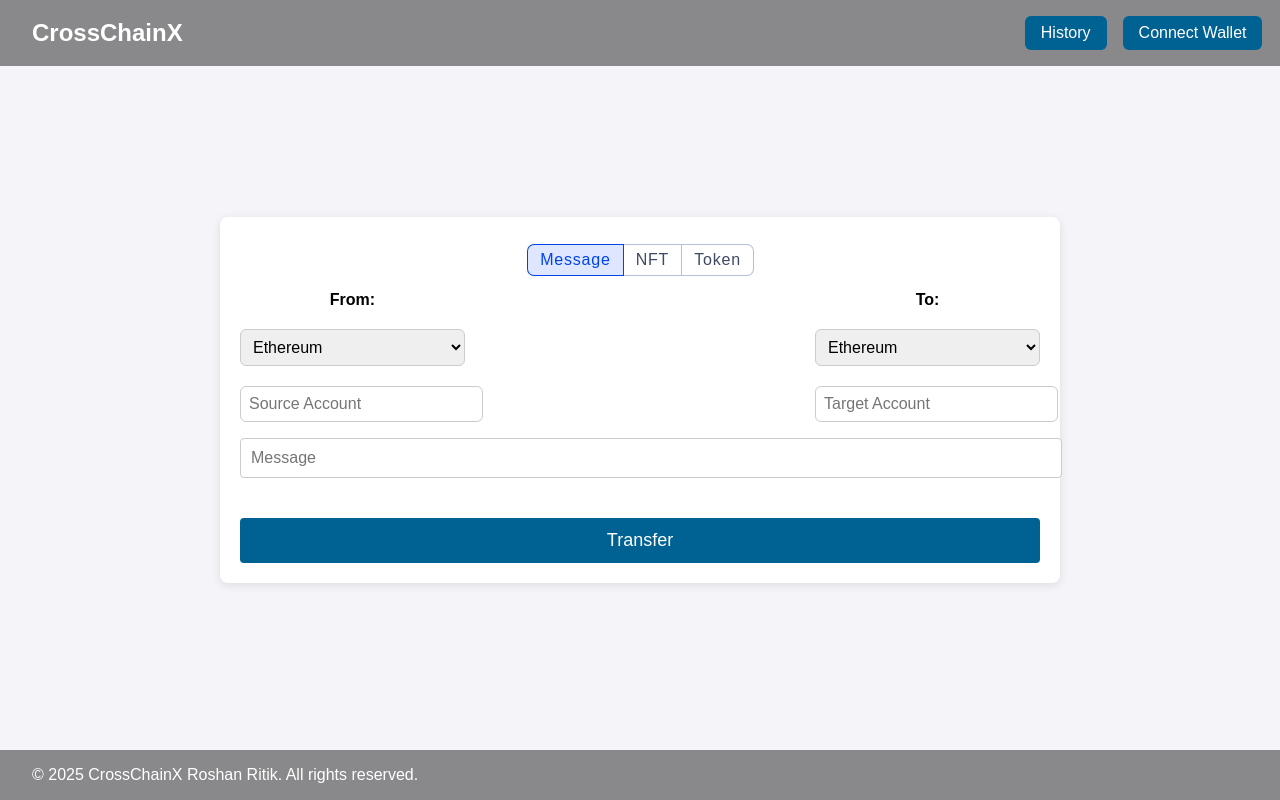
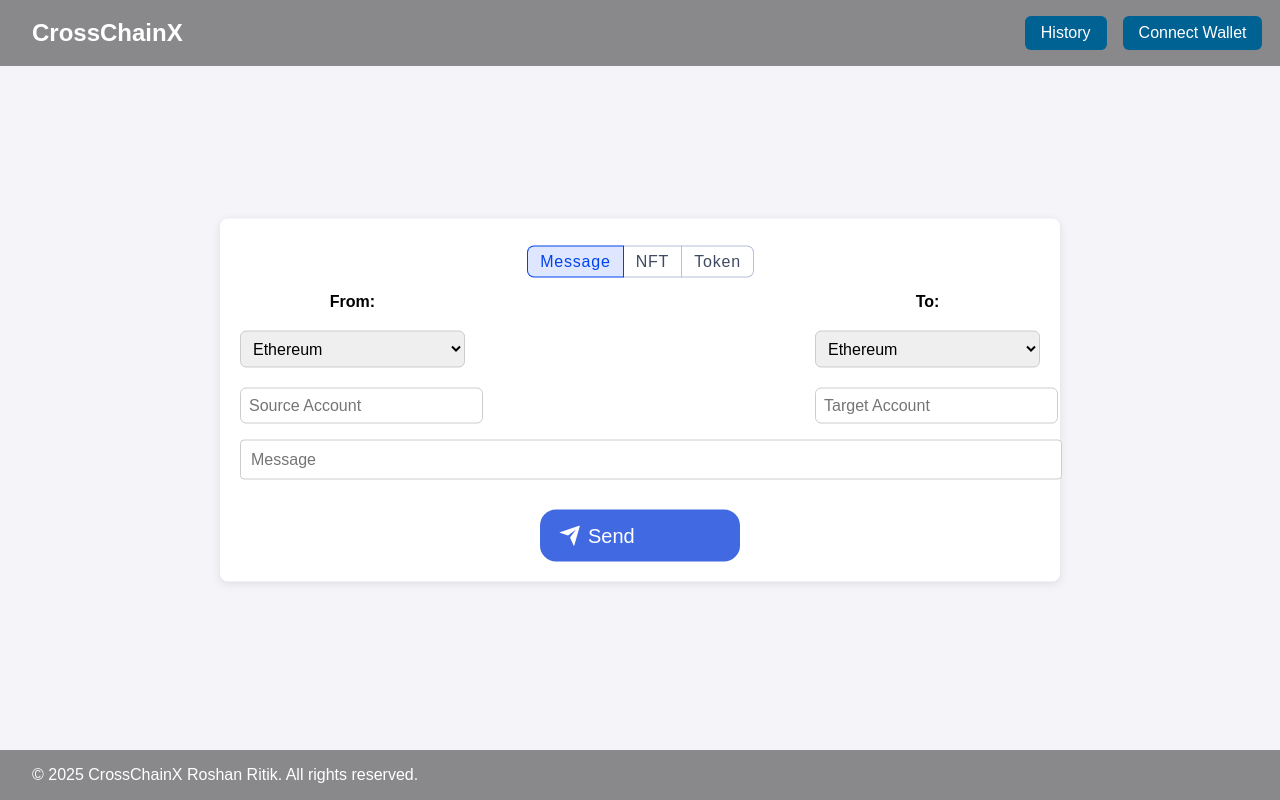
Before and after one commit to roshandeep35/blockchain-interoperability, a React (Create React App) app in the folder frontend/: page / in a window 1280 px wide. Built offline with nearby package versions, Linux system fonts and the light colour scheme.

Commit message:
(Enhance): Transfer page

```diff
--- a/frontend/src/components/transferPage.js
+++ b/frontend/src/components/transferPage.js
@@ -1,13 +1,14 @@
+
 import React, { useState } from 'react';
-
-import { ConfirmationPopup } from './confirmationPopup';
-import  TransferBox from './transferBox'
+import { ConfirmationPopup } from './confirmationPopup';  // Assuming you have a separate component for the popup.
+import TransferBox from './transferBox';
 import SpecificInputs from './specificInputs';
 import { TransferTypeSelector } from './transferTypeSelector';
 import SuccessMessage from './successMessage';
 import Header from './header';
-import '../componentStyles/transferPage.css'
+import '../componentStyles/transferPage.css';
 import Footer from './footer';
+import TransferButton from './transferButton';
 
 const TransferPage = () => {
     const [selectedType, setSelectedType] = useState('message');
@@ -33,12 +34,17 @@ const TransferPage = () => {
             ...(selectedType === 'token' && { amount, tokenAddress }),
             ...(selectedType === 'nft' && { nftAddress }),
         };
+        // Set the details here if you want to show them in the popup.
         setShowPopup(true);
     };
 
     const confirmTransfer = () => {
         setShowPopup(false);
         setShowSuccess(true);
+    };
+
+    const cancelTransfer = () => {
+        setShowPopup(false);
     };
 
     return (
@@ -68,12 +74,31 @@ const TransferPage = () => {
                         nftAddress={nftAddress}
                         setNftAddress={setNftAddress}
                     />
-                    <button onClick={handleTransfer}>Transfer</button>
+
+                    <TransferButton  onClick={handleTransfer} />
+
                 </div>
-                <ConfirmationPopup show={showPopup} onClose={() => setShowPopup(false)} onConfirm={confirmTransfer} />
+                {showPopup && (
+                    <ConfirmationPopup
+                        show={showPopup}
+                        onClose={cancelTransfer}
+                        onConfirm={confirmTransfer}
+                        details={{
+                            selectedType,
+                            fromChain,
+                            fromAccount,
+                            toChain,
+                            toAccount,
+                            message,
+                            amount,
+                            tokenAddress,
+                            nftAddress
+                        }}
+                    />
+                )}
                 <SuccessMessage show={showSuccess} onClose={() => setShowSuccess(false)} />
             </div>
-            <Footer></Footer>
+            <Footer />
         </>
     );
 };
```
